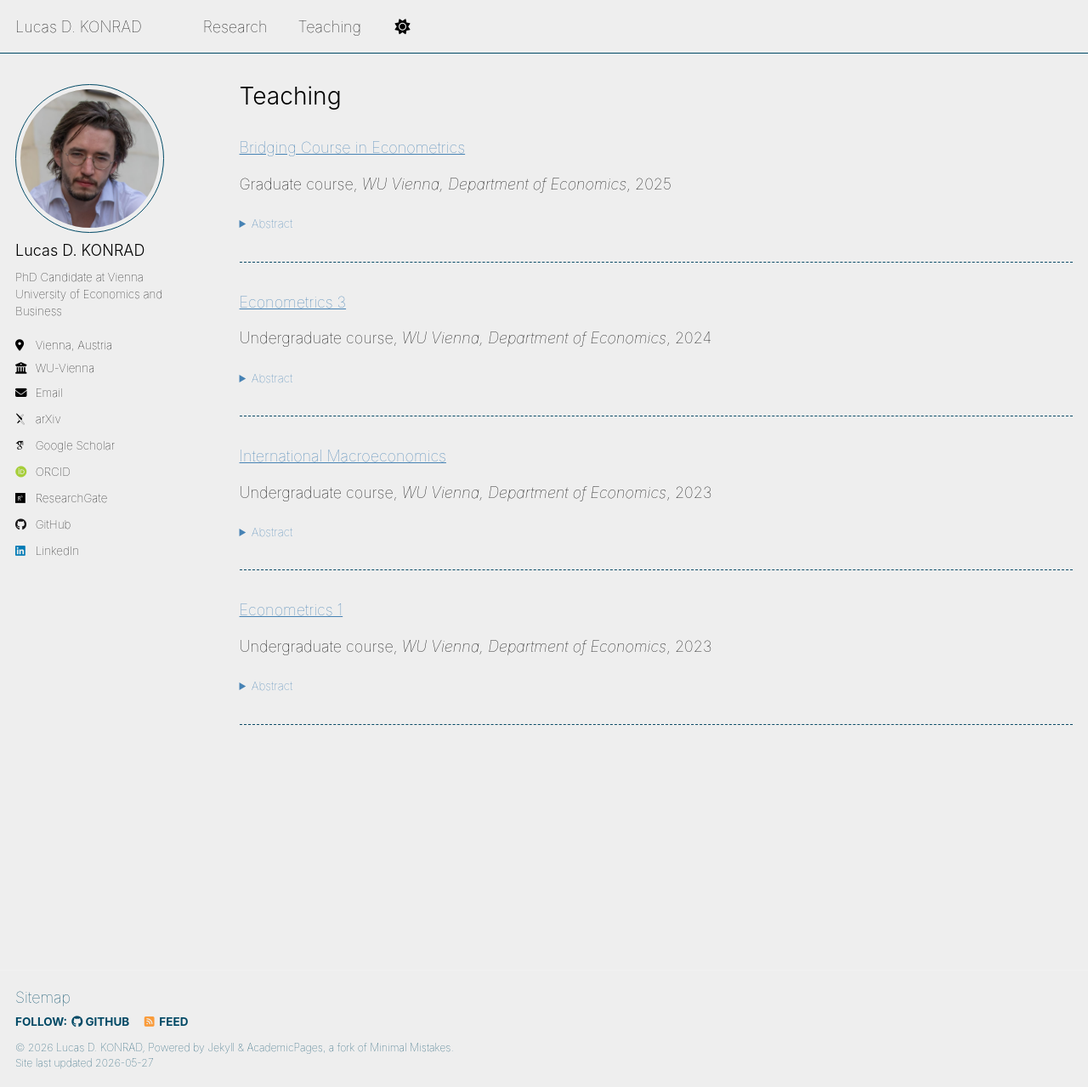
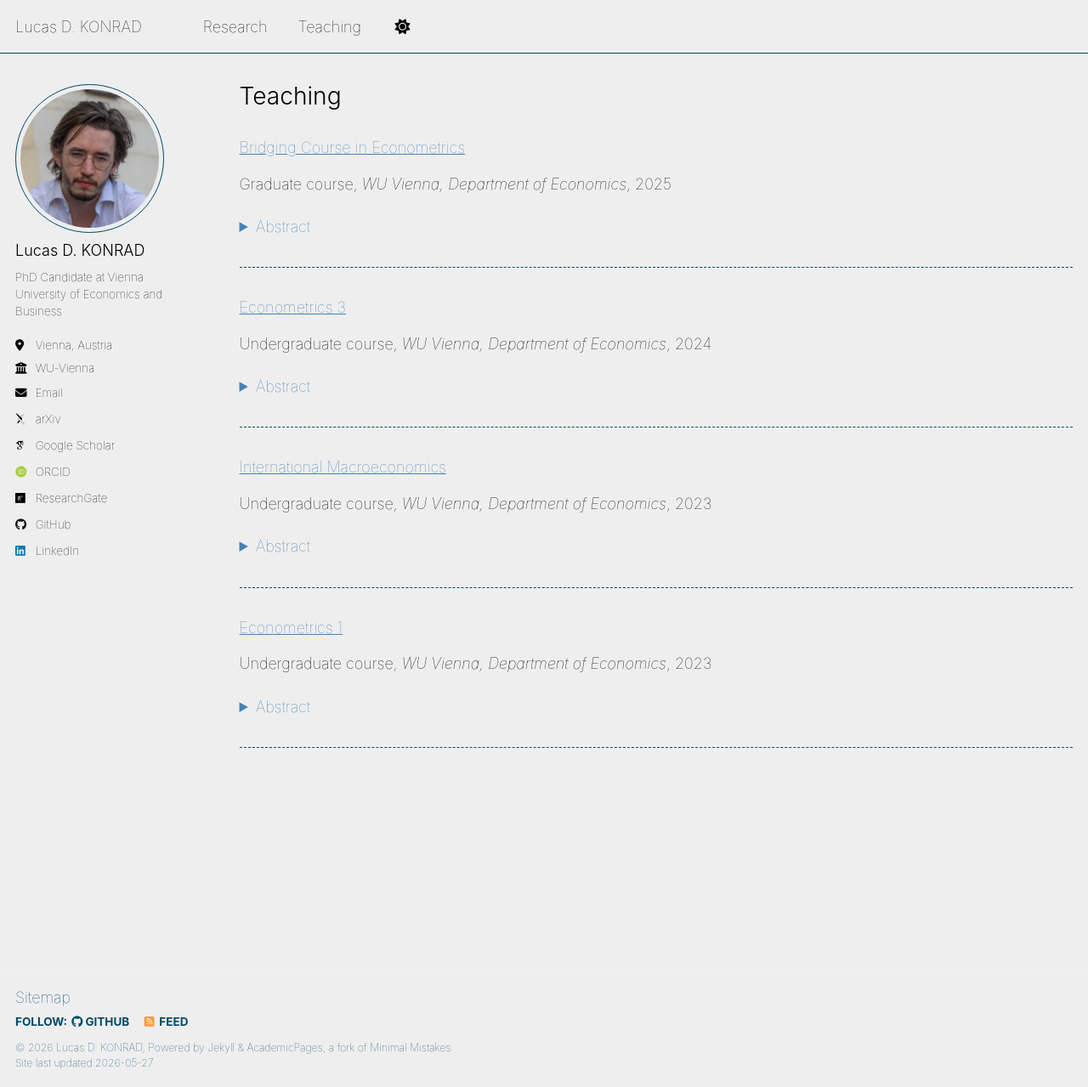
Before and after one commit to konradld/konradld.github.io, a Jekyll site: the page built from _pages/teaching.html, in a window 1280 px wide and 1279 px high. Shown: the whole window at 85% size. Built offline with Jekyll 4.4.1, drawn with Linux system fonts in a browser that asks for light colours; some web fonts are replaced; a script that is not in the unit is left out.

Commit message:
Update _archive.scss

```diff
--- a/_sass/layout/_archive.scss
+++ b/_sass/layout/_archive.scss
@@ -65,7 +65,7 @@
 
 .archive__item-excerpt {
   margin-top: 0;
-  font-size: $type-size-6;
+  font-size: $type-size-5;
 
   & + p {
     text-indent: 0;
@@ -78,7 +78,7 @@
 
   summary {
     cursor: pointer;
-    font-size: $type-size-6;
+    font-size: $type-size-5;
     color: var(--global-link-color);
     user-select: none;
     &:hover { text-decoration: underline; }
@@ -89,7 +89,7 @@
 
 .archive__item-citation {
   color: var(--global-text-color-light);
-  p { font-size: $type-size-7; }   /* explicit — overrides .page__content p { font-size: 1em } */
+  p { font-size: $type-size-6; }   /* explicit — overrides .page__content p { font-size: 1em } */
   a { color: var(--global-link-color); }
 }
 
```
